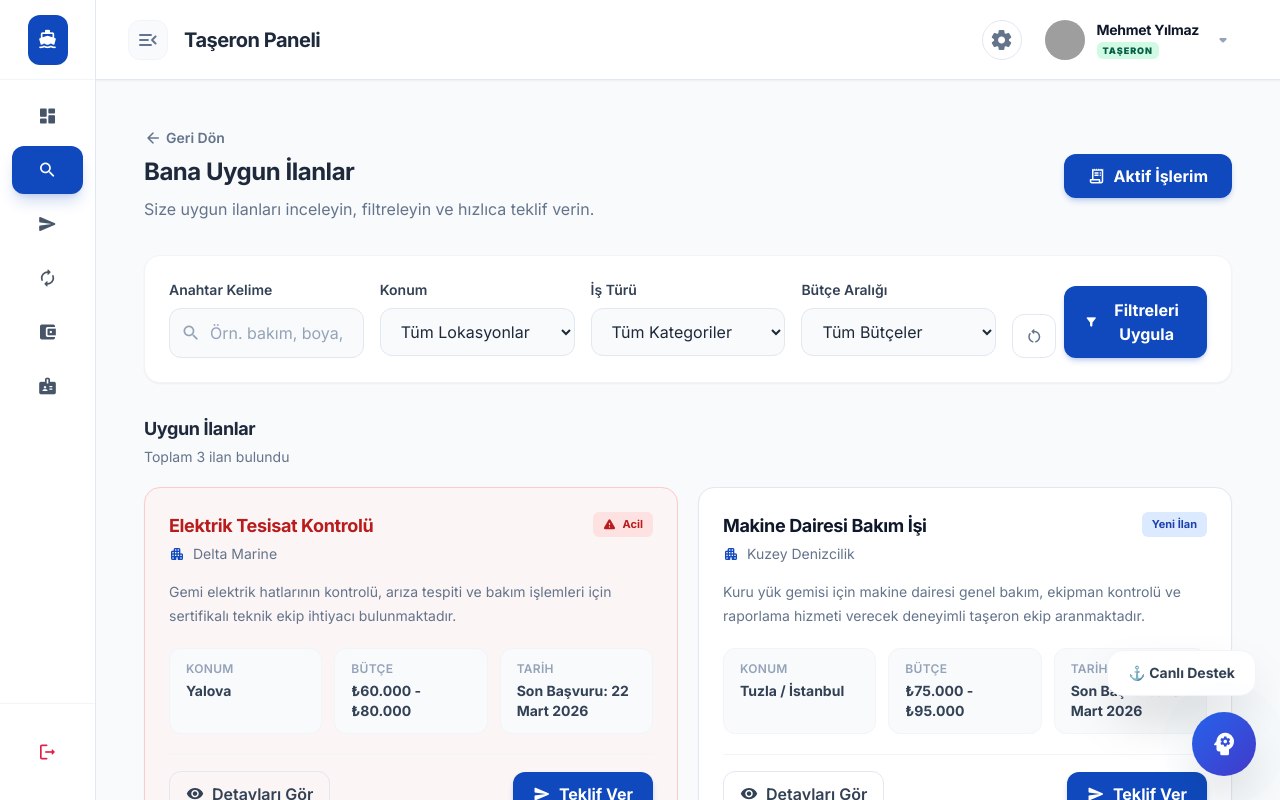
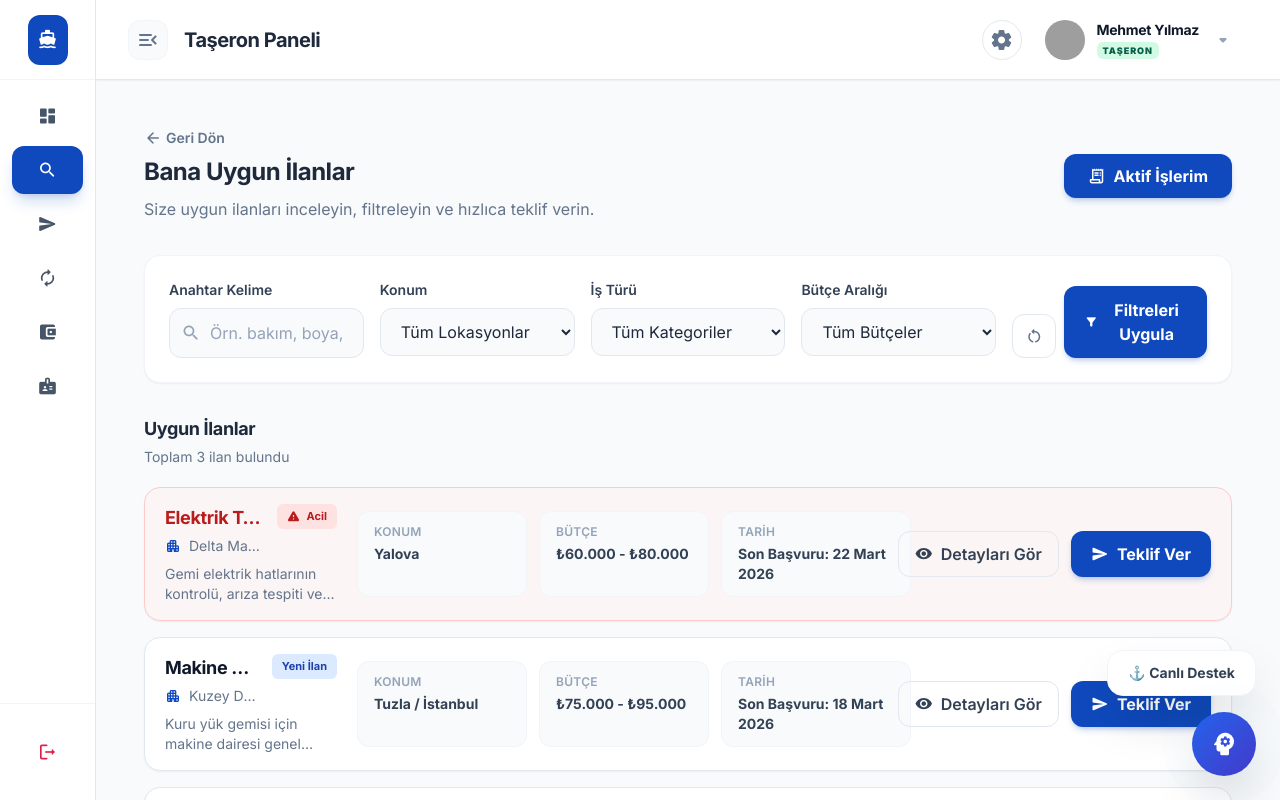
Before and after one commit to codyoltr/portlink, a React (Vite) app: page /dashboard/subcontractor/jobs in a window 1280 px wide. Built offline with nearby package versions, Linux system fonts and the light colour scheme; sample sign-in values are in the browser's storage; grey boxes are pictures that could not be loaded.

Commit message:
isbul cardlar yatay oldu.

```diff
--- a/src/modules/agents/AgentRoutes.tsx
+++ b/src/modules/agents/AgentRoutes.tsx
@@ -18,7 +18,7 @@ import ArchiveFinanceDetail from './pages/ArchiveFinanceDetail';
 import AddFinance from './pages/FinansEkle'; // Was FinansEkle
 import AgentProfilePage from './pages/AgentProfilePage';
 import AgentProfileEditPage from './pages/AgentProfileEditPage';
-import AgentListingDetail from './dashboard/AgentJOBListingDetail';
+import AgentListingDetail from './dashboard/AgentJobListingDetail';
 
 // AGENT DASHBOARD PAGES
 import AgentAssignedJobDetail from './dashboard/AgentAssignedJobDetail';
--- a/src/modules/subcontractors/pages/SubcontractorJobSearchPage.tsx
+++ b/src/modules/subcontractors/pages/SubcontractorJobSearchPage.tsx
@@ -252,12 +252,13 @@ const closeModals = () => {
         </div>
       </div>
 
-      <div className="grid grid-cols-1 xl:grid-cols-2 gap-5">
-        {sortedJobs.map((job) => (
+      <div className="flex flex-col gap-4">
+    {sortedJobs.length > 0 ? (
+      sortedJobs.map((job) => (
         <div
           key={job.id}
           className={`
-            rounded-2xl p-5 md:p-6 shadow-sm transition-all border
+            rounded-2xl px-5 py-4 shadow-sm transition-all border
             ${
               job.tag === 'Acil'
                 ? 'bg-red-50/60 dark:bg-red-900/10 border-red-200 dark:border-red-800/40 hover:border-red-300 dark:hover:border-red-700/50'
@@ -265,10 +266,14 @@ const closeModals = () => {
             }
           `}
         >
-            <div className="flex items-start justify-between gap-3 mb-4">
-              <div>
+          <div className="flex flex-col xl:flex-row xl:items-center gap-4 xl:gap-5">
+
+            {/* Sol blok */}
+            <div className="min-w-0 xl:w-[30%]">
+              <div className="flex items-start justify-between gap-3 mb-2">
+                <div className="min-w-0">
                   <h4
-                  className={`text-lg font-bold mb-1 ${
+                    className={`text-lg font-bold mb-1 truncate ${
                       job.tag === 'Acil'
                         ? 'text-red-700 dark:text-red-300'
                         : 'text-slate-900 dark:text-white'
@@ -276,9 +281,10 @@ const closeModals = () => {
                   >
                     {job.title}
                   </h4>
+
                   <div className="flex items-center gap-2 text-sm text-slate-500 dark:text-slate-400">
                     <span className="material-icons-round text-[16px] text-primary">apartment</span>
-                  {job.company}
+                    <span className="truncate">{job.company}</span>
                   </div>
                 </div>
 
@@ -294,31 +300,46 @@ const closeModals = () => {
                 )}
               </div>
 
-            <p className="text-sm leading-6 text-slate-500 dark:text-slate-400 mb-5">
+              <p className="text-sm text-slate-500 dark:text-slate-400 line-clamp-2">
                 {job.description}
               </p>
-
-            <div className="grid grid-cols-1 sm:grid-cols-3 gap-3 mb-5">
-              <div className="rounded-xl bg-slate-50 dark:bg-slate-900/40 px-4 py-3 border border-slate-100 dark:border-slate-700/60">
-                <p className="text-xs font-semibold text-slate-400 uppercase tracking-wide mb-1">Konum</p>
-                <p className="text-sm font-bold text-slate-700 dark:text-slate-200">{job.location}</p>
             </div>
 
-              <div className="rounded-xl bg-slate-50 dark:bg-slate-900/40 px-4 py-3 border border-slate-100 dark:border-slate-700/60">
-                <p className="text-xs font-semibold text-slate-400 uppercase tracking-wide mb-1">Bütçe</p>
-                <p className="text-sm font-bold text-slate-700 dark:text-slate-200">{job.budget}</p>
+            {/* Orta bilgi alanı */}
+            <div className="grid grid-cols-1 sm:grid-cols-3 xl:flex xl:flex-1 gap-3">
+              <div className="rounded-xl bg-slate-50 dark:bg-slate-900/40 px-4 py-3 border border-slate-100 dark:border-slate-700/60 xl:min-w-[170px]">
+                <p className="text-xs font-semibold text-slate-400 uppercase tracking-wide mb-1">
+                  Konum
+                </p>
+                <p className="text-sm font-bold text-slate-700 dark:text-slate-200">
+                  {job.location}
+                </p>
               </div>
 
-              <div className="rounded-xl bg-slate-50 dark:bg-slate-900/40 px-4 py-3 border border-slate-100 dark:border-slate-700/60">
-                <p className="text-xs font-semibold text-slate-400 uppercase tracking-wide mb-1">Tarih</p>
-                <p className="text-sm font-bold text-slate-700 dark:text-slate-200">{job.deadline}</p>
+              <div className="rounded-xl bg-slate-50 dark:bg-slate-900/40 px-4 py-3 border border-slate-100 dark:border-slate-700/60 xl:min-w-[170px]">
+                <p className="text-xs font-semibold text-slate-400 uppercase tracking-wide mb-1">
+                  Bütçe
+                </p>
+                <p className="text-sm font-bold text-slate-700 dark:text-slate-200">
+                  {job.budget}
+                </p>
+              </div>
+
+              <div className="rounded-xl bg-slate-50 dark:bg-slate-900/40 px-4 py-3 border border-slate-100 dark:border-slate-700/60 xl:min-w-[190px]">
+                <p className="text-xs font-semibold text-slate-400 uppercase tracking-wide mb-1">
+                  Tarih
+                </p>
+                <p className="text-sm font-bold text-slate-700 dark:text-slate-200">
+                  {job.deadline}
+                </p>
               </div>
             </div>
 
-            <div className="pt-4 border-t border-slate-100 dark:border-slate-700 flex flex-col sm:flex-row sm:items-center justify-between gap-3">
+            {/* Sağ butonlar */}
+            <div className="flex flex-col sm:flex-row xl:flex-row gap-3 xl:min-w-[280px] xl:justify-end">
               <button
                 onClick={() => openDetailModal(job)}
-                className="inline-flex items-center justify-center gap-2 px-4 py-2.5 rounded-xl border border-slate-200 dark:border-slate-700 text-slate-700 dark:text-slate-200 font-semibold hover:border-primary/40 hover:text-primary transition-all"
+                className="inline-flex items-center justify-center gap-2 px-4 py-2.5 rounded-xl border border-slate-200 dark:border-slate-700 text-slate-700 dark:text-slate-200 font-semibold hover:border-primary/40 hover:text-primary transition-all whitespace-nowrap"
               >
                 <span className="material-icons-round text-[18px]">visibility</span>
                 Detayları Gör
@@ -326,14 +347,28 @@ const closeModals = () => {
 
               <button
                 onClick={() => openOfferModal(job)}
-                className="inline-flex items-center justify-center gap-2 px-5 py-2.5 rounded-xl bg-primary text-white font-bold shadow-md shadow-primary/20 hover:bg-primary/90 transition-all"
+                className="inline-flex items-center justify-center gap-2 px-5 py-2.5 rounded-xl bg-primary text-white font-bold shadow-md shadow-primary/20 hover:bg-primary/90 transition-all whitespace-nowrap"
               >
                 <span className="material-icons-round text-[18px]">send</span>
                 Teklif Ver
               </button>
             </div>
           </div>
-        ))}
+        </div>
+      ))
+    ) : (
+      <div className="bg-white dark:bg-slate-800 border border-slate-200 dark:border-slate-700 rounded-2xl p-8 shadow-sm text-center">
+        <div className="w-14 h-14 mx-auto mb-4 rounded-2xl bg-slate-100 dark:bg-slate-700 flex items-center justify-center">
+          <span className="material-icons-round text-slate-400">search_off</span>
+        </div>
+        <h4 className="text-lg font-bold text-slate-800 dark:text-white mb-2">
+          Uygun ilan bulunamadı
+        </h4>
+        <p className="text-slate-500 dark:text-slate-400">
+          Filtrelerinize uygun ilan bulunamadı. Arama kriterlerini güncelleyebilirsiniz.
+        </p>
+      </div>
+    )}
       </div>
 {isDetailModalOpen && selectedJob && (
   <div className="fixed inset-0 z-[100] flex items-center justify-center bg-slate-900/50 backdrop-blur-[2px] px-4">
```
Also changed, not shown: 1 other file (tests, documents, lock files or other folders). Lines whose indentation alone changed are shown as unchanged.
